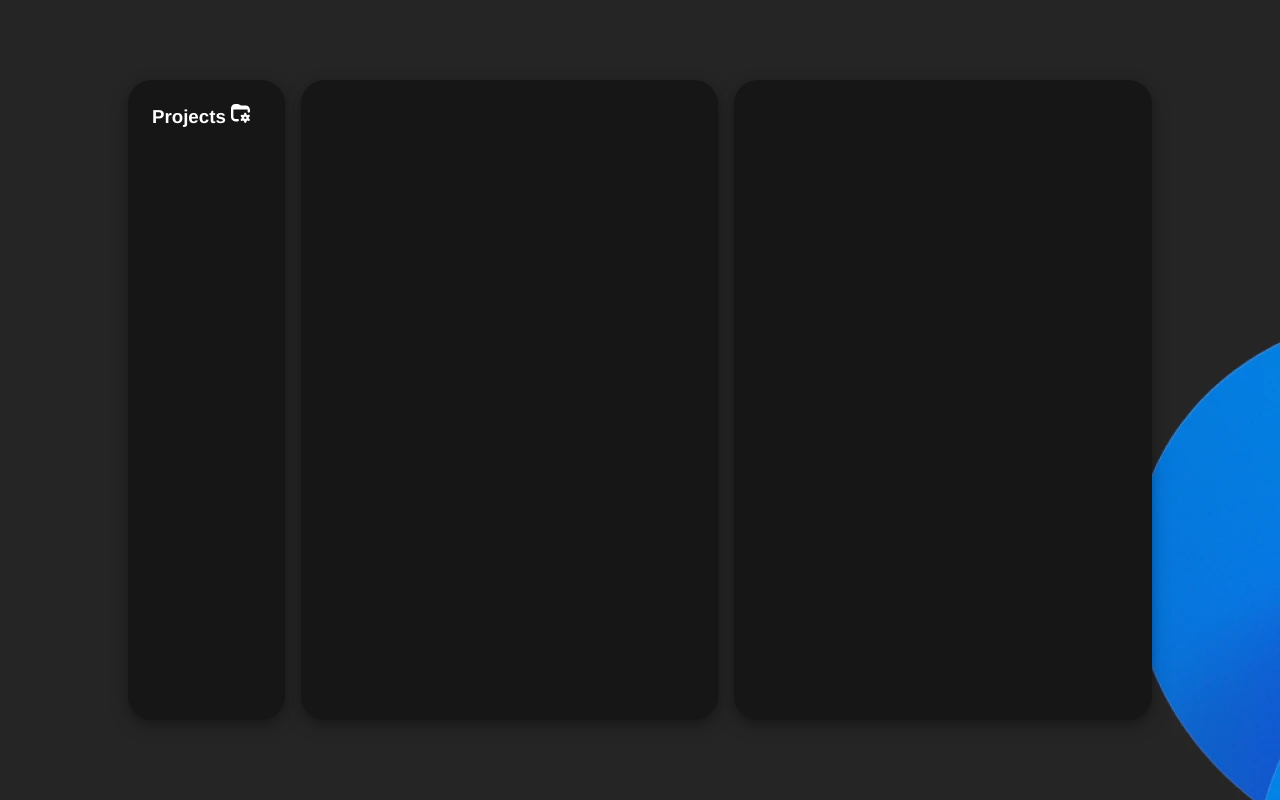
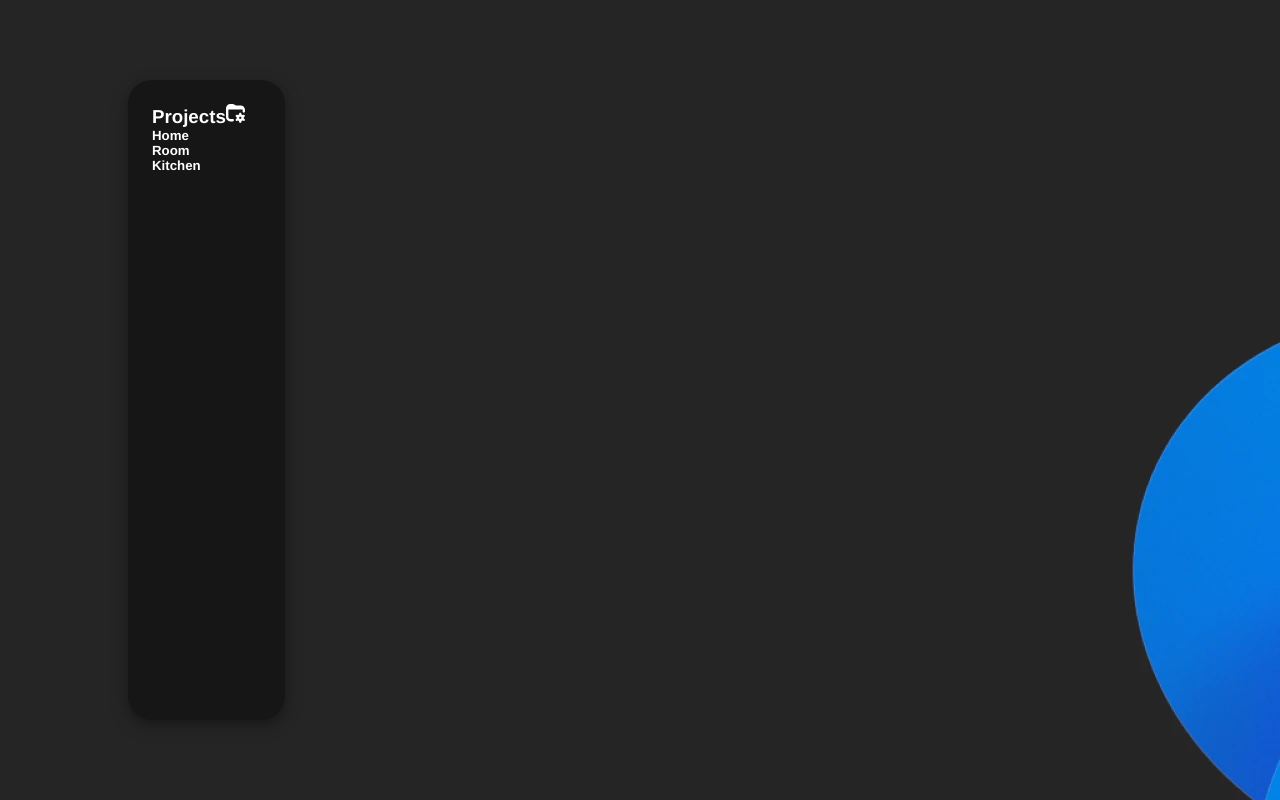
Before and after one commit to haristotle3/odin-todo-list, a website built with webpack: page src/template.html in a window 1280 px wide. Built offline with nearby package versions, Linux system fonts and the light colour scheme.

Commit message:
Implement projectsListsDOMHandler

```diff
--- a/src/index.js
+++ b/src/index.js
@@ -1 +1,16 @@
 import "./styles.css";
+
+import Project from "./project.js";
+import ProjectsList from "./projectsList.js";
+import ProjectsListDOMHandler from "./projectsListDOMHandler.js";
+
+const PJ = new Project(`Home`);
+const PJ2 = new Project(`Room`);
+const PJ3 = new Project(`Kitchen`);
+
+const PL = new ProjectsList();
+PL.addProject(PJ);
+PL.addProject(PJ2);
+PL.addProject(PJ3);
+
+const PLDM = new ProjectsListDOMHandler(PL);
--- a/src/project.js
+++ b/src/project.js
@@ -16,4 +16,8 @@ export default class Project {
   removeItem(todoId) {
     this.todoItems = this.todoItems.filter((element) => element.id !== todoId);
   }
+
+  getName() {
+    return this.name;
+  }
 }
--- a/src/projectsList.js
+++ b/src/projectsList.js
@@ -3,11 +3,11 @@ export default class ProjectsList {
     this.projects = [];
   }
 
-  getProjects() {
+  getAllProjects() {
     return this.projects;
   }
 
-  addProjects(newProject) {
+  addProject(newProject) {
     this.projects.push(newProject);
   }
 
--- /dev/null
+++ b/src/projectsListDOMHandler.js
@@ -0,0 +1,56 @@
+import projectIcon from "./assets/project.svg";
+
+export default class ProjectsListDOMHandler {
+  constructor(projectList) {
+    this.projLists = projectList;
+
+    this.root = document.querySelector(".root");
+    this.projListDiv = document.createElement("div");
+    this.projListDiv.classList.add("project-list");
+
+    this.projectHeading = document.createElement("h3");
+    this.projectHeading.textContent = "Projects";
+
+    this.projectHeadIcon = document.createElement("img");
+    this.projectHeadIcon.src = projectIcon;
+
+    this.projectHeading.appendChild(this.projectHeadIcon);
+    this.projListDiv.appendChild(this.projectHeading);
+
+    this.root.appendChild(this.projListDiv);
+    this.refresh();
+  }
+
+  refresh() {
+    // remove all project titles
+    this.removeProjectTitles();
+
+    // get all project titles
+    const projectTitles = this.projLists
+      .getAllProjects()
+      .map((proj) => proj.getName());
+
+    // display all project titles in the project-list div
+    projectTitles.forEach((projName) => {
+      const projHeading = document.createElement("h5");
+      projHeading.textContent = projName;
+      this.projListDiv.appendChild(projHeading);
+    });
+
+    return;
+  }
+
+  removeProjectTitles() {
+    while (this.projListDiv.lastChild) {
+      const removedChild = this.projListDiv.removeChild(
+        this.projListDiv.lastChild
+      );
+      if (!this.projListDiv.lastChild) {
+        this.projListDiv.appendChild(removedChild);
+        break;
+      }
+    }
+
+    return;
+  }
+}
--- a/src/template.html
+++ b/src/template.html
@@ -8,11 +8,11 @@
   </head>
   <body>
     <div class="root">
-      <div class="project-list">
+      <!-- <div class="project-list">
         <h3>Projects <img src="assets/project.svg" alt=""></h3>
       </div>
       <div class="tasks"></div>
-      <div class="task-details"></div>
+      <div class="task-details"></div> -->
     </div>
   </body>
 </html>
```
